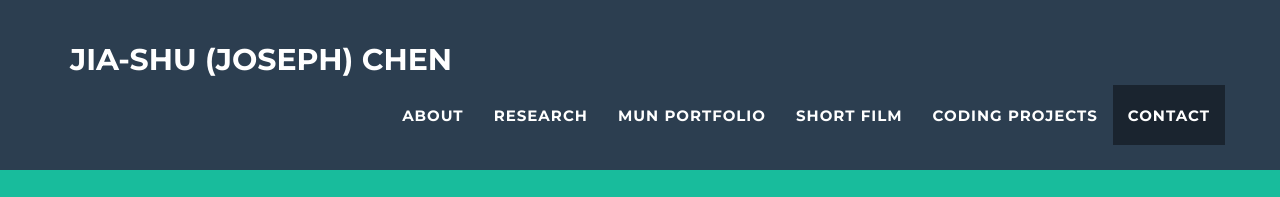
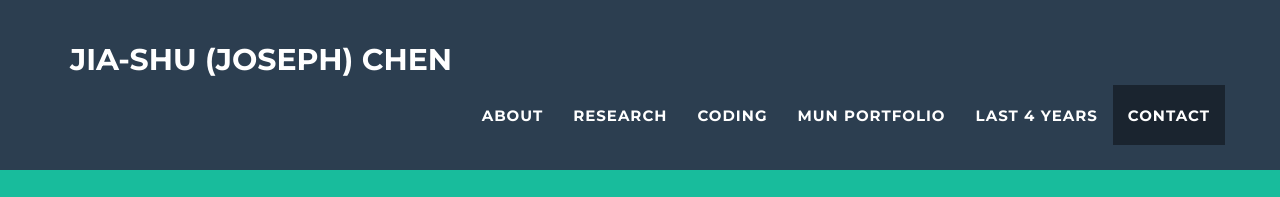
Before and after one commit to joseph-jiashu-chen/joseph-jiashu-chen-pw, a plain HTML site: page index.html in a window 1280 px wide. Shown: the top 197 px of the page. Drawn offline with nearby package versions, Linux system fonts and the light colour scheme.

Commit message:
with the navbar shortened a little

```diff
--- a/index.html
+++ b/index.html
@@ -60,13 +60,13 @@
                         <a href="#after_about">Research</a>
                     </li>
                     <li class="page-scroll">
+                        <a href="#coding">Coding</a>
+                    </li>
+                    <li class="page-scroll">
                         <a href="#portfolio">MUN Portfolio</a>
                     </li>
                     <li class="page-scroll">
-                        <a href="#video">Short Film</a>
-                    </li>
-                    <li class="page-scroll">
-                        <a href="#coding">Coding Projects</a>
+                        <a href="#video">Last 4 Years</a>
                     </li>
                     <li class="page-scroll">
                         <a href="#contact">Contact</a>
```
